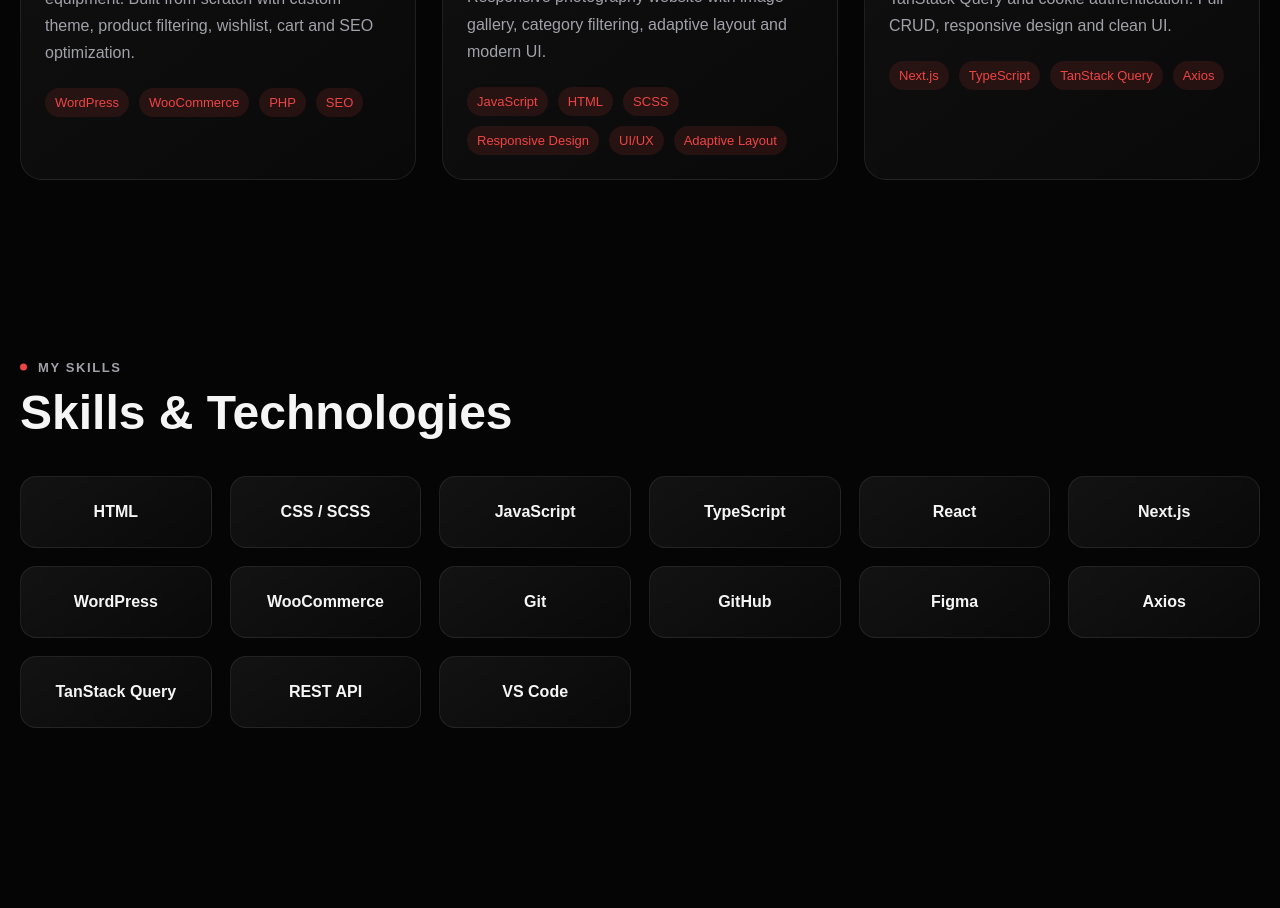
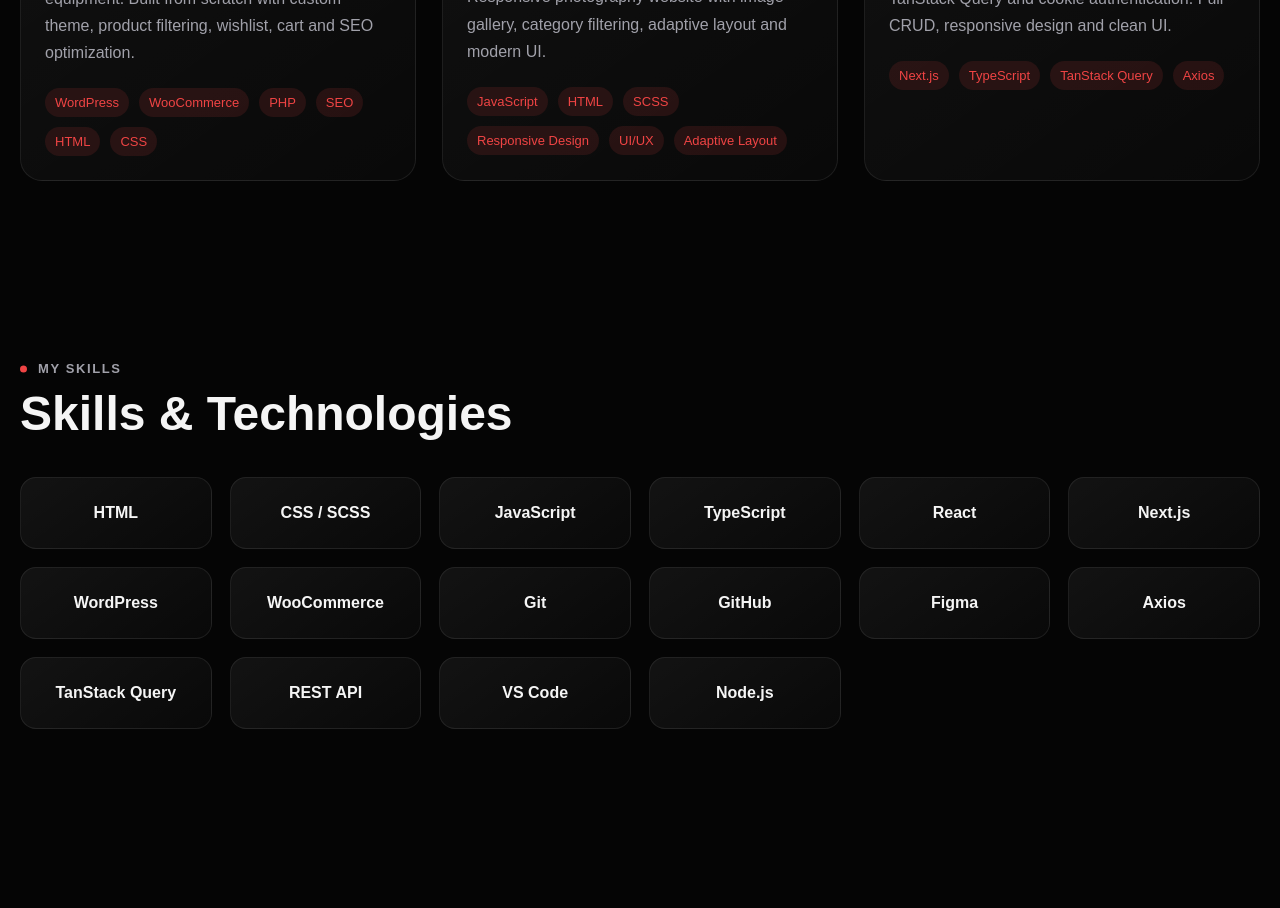
Before and after one commit to olenakolesnik/my-portfolio, a Next.js app: page / in a window 1280 px wide. Shown: the part 1920-2828 px from the top of the page. Built offline with nearby package versions, Linux system fonts and the light colour scheme.

Commit message:
add skill

```diff
--- a/components/Projects.tsx
+++ b/components/Projects.tsx
@@ -7,7 +7,7 @@
       description:
         "Custom WooCommerce store for combat sports equipment. Built from scratch with custom theme, product filtering, wishlist, cart and SEO optimization.",
       image: "/images/project-sksport.png",
-      tags: ["WordPress", "WooCommerce", "PHP", "SEO"],
+      tags: ["WordPress", "WooCommerce", "PHP", "SEO", "HTML", "CSS"],
       link: "https://sksport.in.ua",
     },
     {
--- a/components/Skills.tsx
+++ b/components/Skills.tsx
@@ -14,6 +14,7 @@
     "TanStack Query",
     "REST API",
     "VS Code",
+    "Node.js",
   ];
 
   export default function Skills() {
```
